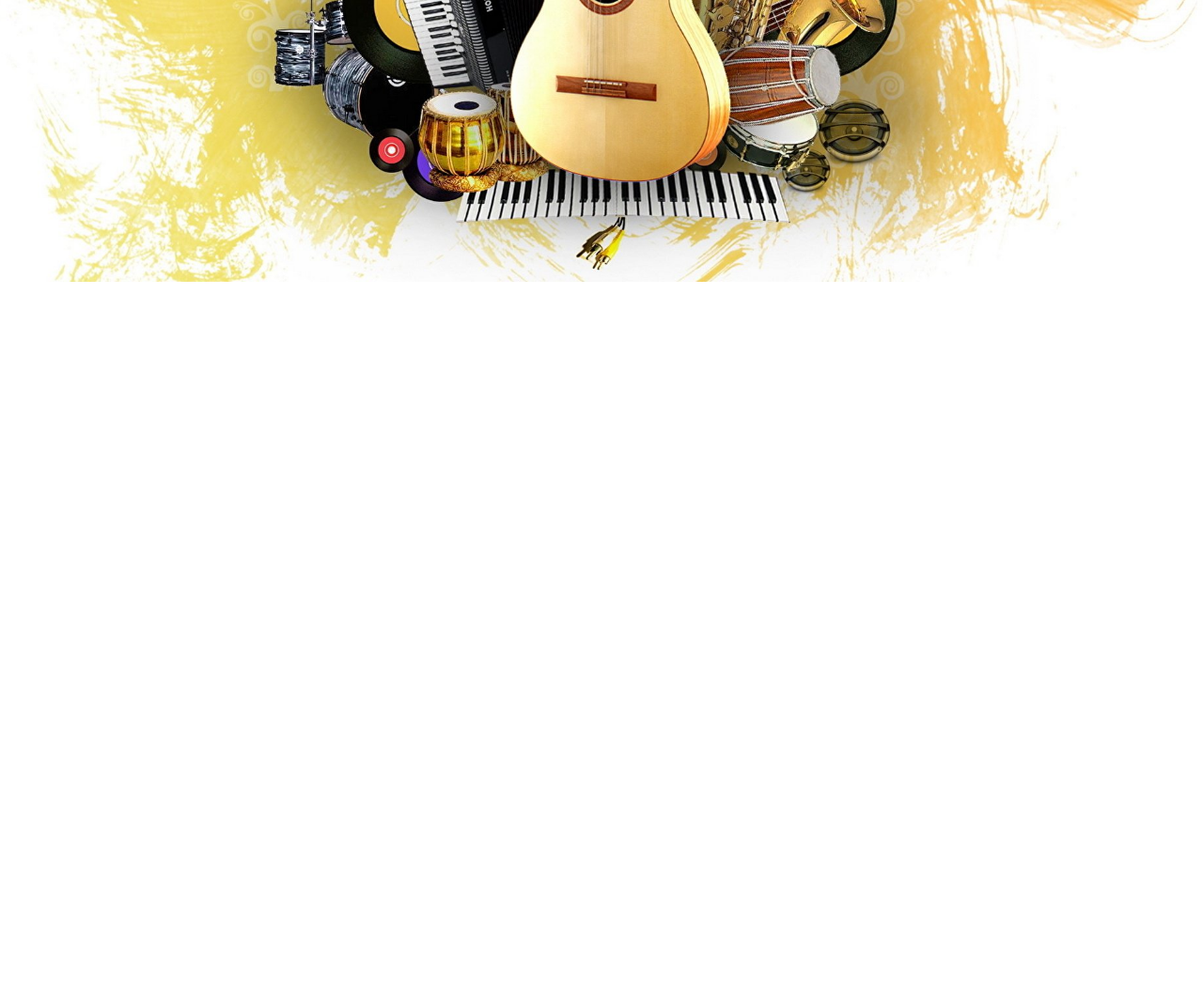
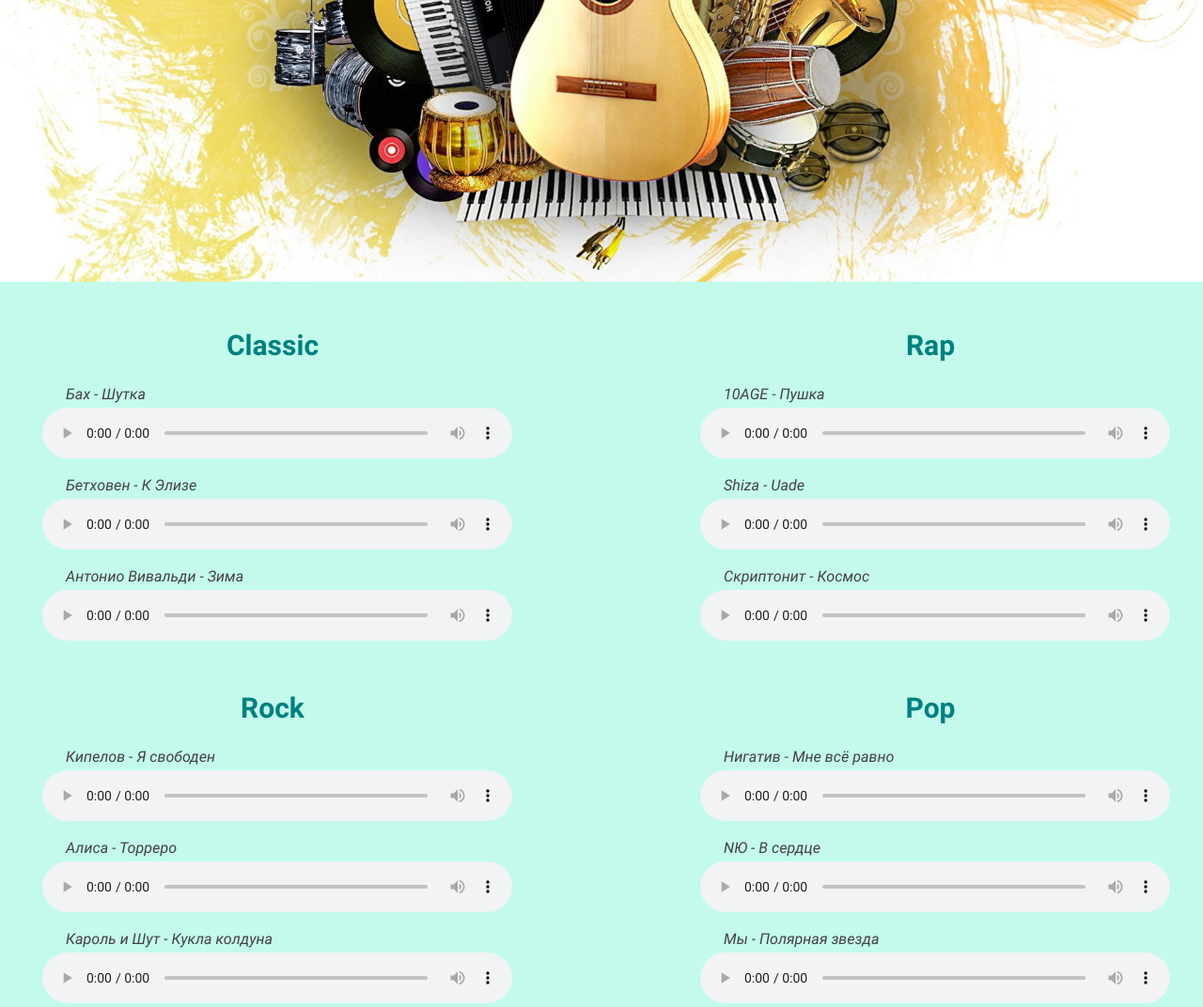
Before and after one commit to SardorYuldashev/Music, a plain HTML site: page index.html in a window 1280 px wide. Shown: the part 577-1649 px from the top of the page at 94% size. Before the commit the page ends 877 px from the top, so only its background shows below. Drawn offline with Linux system fonts and the light colour scheme.

Commit message:
main-audio, main-media qo'shildi

```diff
--- a/index.html
+++ b/index.html
@@ -124,5 +124,98 @@
             </div>
         </div>
     </header>
+
+    <main class="main">
+        <div class="container">
+            <div class="audio__list">
+
+                <div class="audio__list-item">
+                    <h2 class="audio__list-title">
+                        Classic
+                    </h2>
+
+                    <p class="audio__list-text">
+                        Бах - Шутка
+                    </p>
+                    <audio src="audio/Shiza, Ulukmanapo - Uade.mp3" controls></audio>
+
+                    <p class="audio__list-text">
+                        Бетховен - К Элизе
+                    </p>
+                    <audio src="audio/Shiza, Ulukmanapo - Uade.mp3" controls></audio>
+
+                    <p class="audio__list-text">
+                        Антонио Вивальди - Зима
+                    </p>
+                    <audio src="audio/Shiza, Ulukmanapo - Uade.mp3" controls></audio>
+                </div>
+
+                <div class="audio__list-item">
+                    <h2 class="audio__list-title">
+                        Rap
+                    </h2>
+
+                    <p class="audio__list-text">
+                        10AGE - Пушка
+                    </p>
+                    <audio src="audio/Shiza, Ulukmanapo - Uade.mp3" controls></audio>
+
+                    <p class="audio__list-text">
+                        Shiza - Uade
+                    </p>
+                    <audio src="audio/Shiza, Ulukmanapo - Uade.mp3" controls></audio>
+
+                    <p class="audio__list-text">
+                        Скриптонит - Космос
+                    </p>
+                    <audio src="audio/Shiza, Ulukmanapo - Uade.mp3" controls></audio>
+                </div>
+
+                <div class="audio__list-item">
+                    <h2 class="audio__list-title">
+                        Rock
+                    </h2>
+
+                    <p class="audio__list-text">
+                        Кипелов - Я свободен
+                    </p>
+                    <audio src="audio/Shiza, Ulukmanapo - Uade.mp3" controls></audio>
+
+                    <p class="audio__list-text">
+                        Алиса - Торреро
+                    </p>
+                    <audio src="audio/Shiza, Ulukmanapo - Uade.mp3" controls></audio>
+
+                    <p class="audio__list-text">
+                        Кароль и Шут - Кукла колдуна
+                    </p>
+                    <audio src="audio/Shiza, Ulukmanapo - Uade.mp3" controls></audio>
+                </div>
+
+                <div class="audio__list-item">
+                    <h2 class="audio__list-title">
+                        Pop
+                    </h2>
+
+                    <p class="audio__list-text">
+                        Нигатив - Мне всё равно
+                    </p>
+                    <audio src="audio/Shiza, Ulukmanapo - Uade.mp3" controls></audio>
+
+                    <p class="audio__list-text">
+                        NЮ - В сердце
+                    </p>
+                    <audio src="audio/Shiza, Ulukmanapo - Uade.mp3" controls></audio>
+
+                    <p class="audio__list-text">
+                        Мы - Полярная звезда
+                    </p>
+                    <audio src="audio/Shiza, Ulukmanapo - Uade.mp3" controls></audio>
+                </div>
+            </div>
+        </div>
+
+
+    </main>
 </body>
 </html>
--- a/style/style.css
+++ b/style/style.css
@@ -187,6 +187,47 @@
 
 .header__block-img {
     max-width: 300px;
+    border-radius: 10px;
+}
+/* header end */
+/* *********************************** */
+/* main start */
+.main {
+    background: #c3faec;
+}
+
+.audio__list {
+    width: 100%;
+    display: flex;
+    justify-content: space-between;
+    flex-wrap: wrap;
+}
+
+.audio__list-item {
+    width: 500px;
+    padding-top: 50px;
+}
+
+.audio__list-title {
+    font-family: var(--RB-700);
+    font-weight: 700;
+    color: teal;
+    font-size: 30px;
+    text-align: center;
+    margin-bottom: 10px;
+}
+
+.audio__list-text {
+    font-family: var(--R-It);
+    font-size: 16px;
+    color: rgb(68, 64, 64);
+    padding: 15px 0 5px 0;
+    padding-left: 30px;
+}
+
+audio {
+    width: 100%;
+    margin: 0 5px;
 }
 
 
@@ -197,9 +238,17 @@
 
 /* ********************************* */
 /* media start */
-@media (max-width: 1000px) {
+@media (max-width: 1055px) {
     .header__content-items {
         padding-top: 110px;
+    }
+
+    .audio__list {
+        justify-content: center;
+    }
+
+    .audio__list-item {
+        margin: 0 20px;
     }
 }
 
```
Also changed, not shown: img/i.jpg (added), 1 other file.
